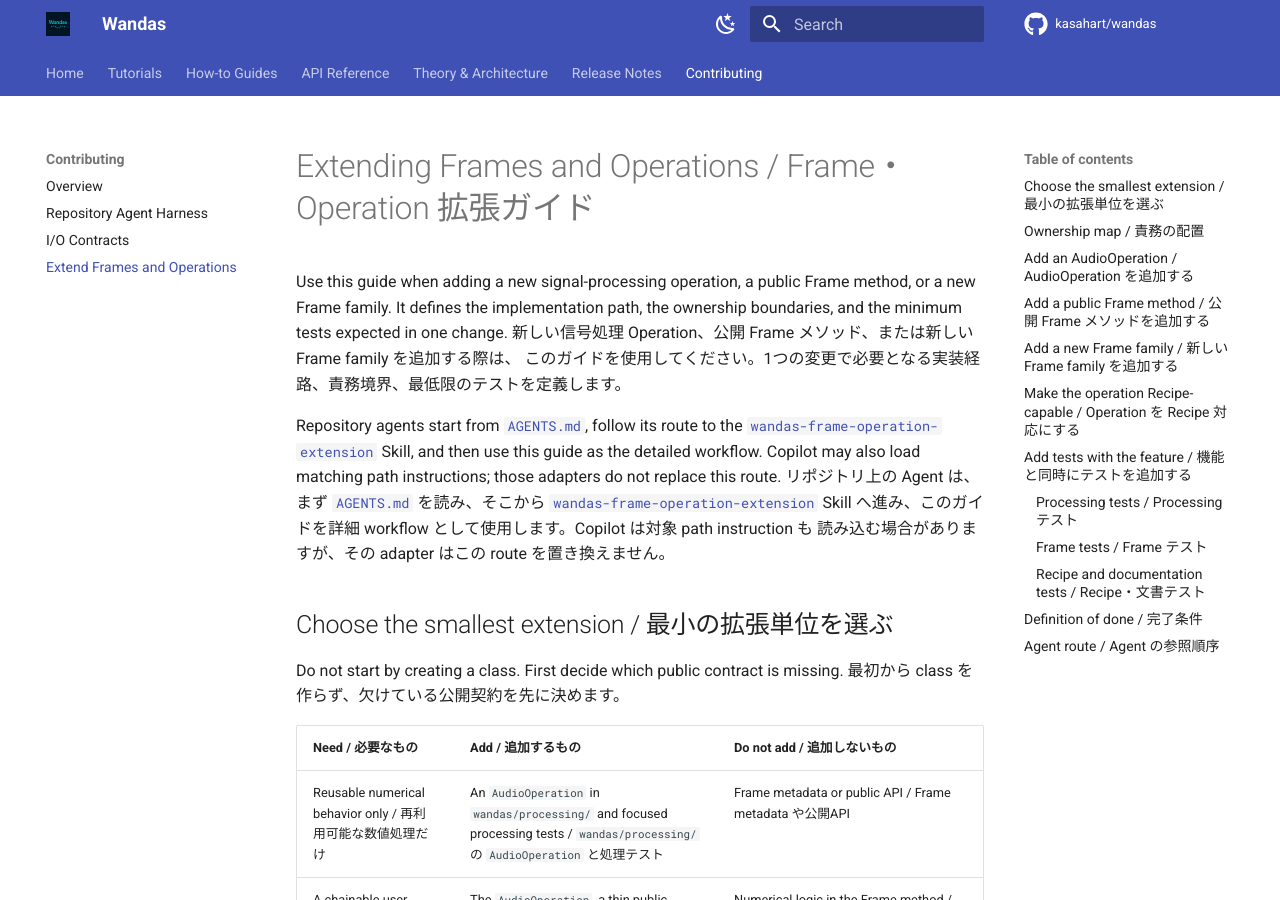
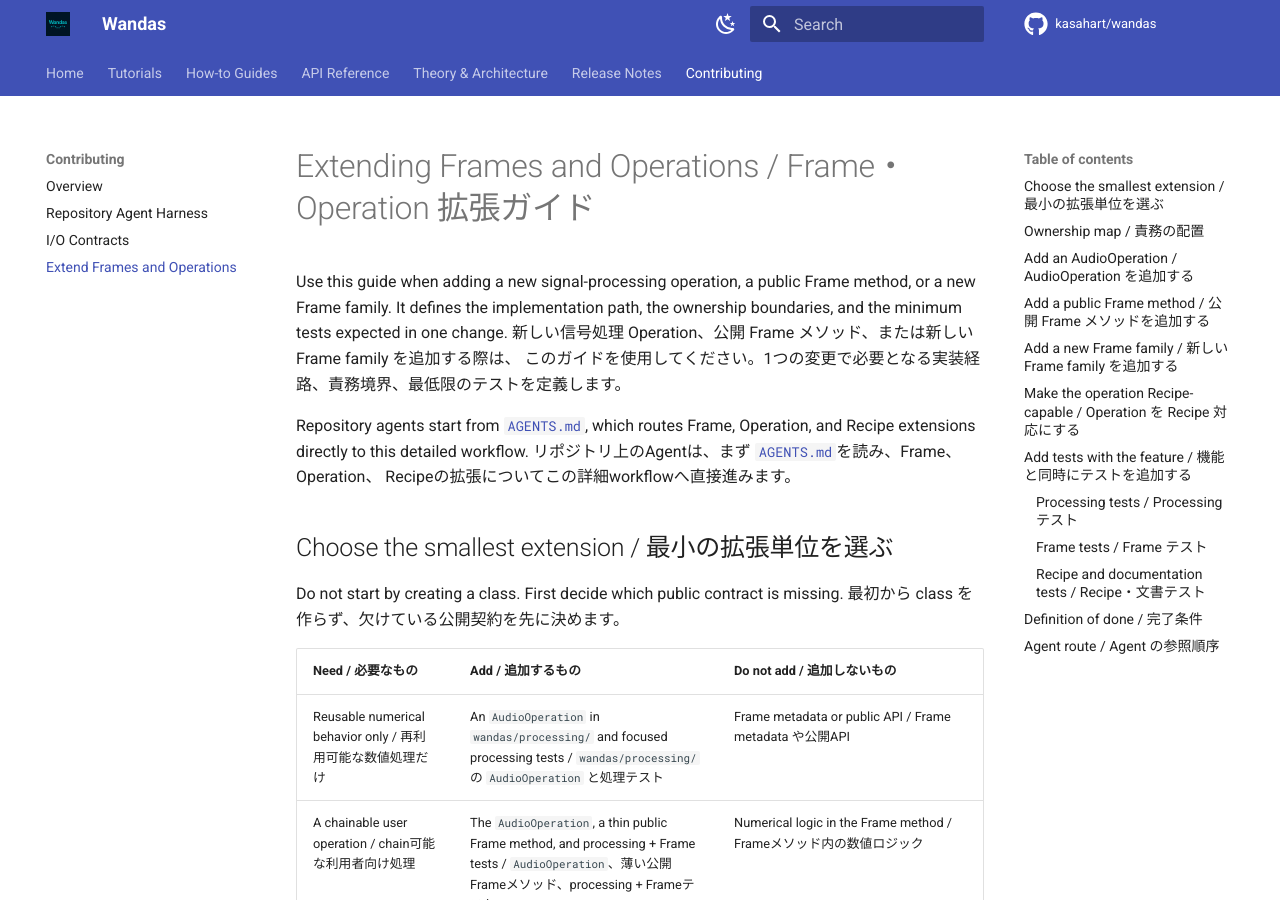
Before and after one commit to kasahart/wandas, an MkDocs documentation site: the page built from docs/src/contributing/frame-operation-extensions.md, in a window 1280 px wide and 900 px high. Built offline with MkDocs 1.6.1 and Material for MkDocs 9.7.7, drawn with Linux system fonts in a browser that asks for light colours; comment, search, counter and statistics services are not loaded.

Commit message:
docs: align frame extension route

```diff
--- a/docs/src/contributing/frame-operation-extensions.md
+++ b/docs/src/contributing/frame-operation-extensions.md
@@ -7,14 +7,11 @@ boundaries, and the minimum tests expected in one change.
 このガイドを使用してください。1つの変更で必要となる実装経路、責務境界、最低限のテストを定義します。
 
 Repository agents start from
-[`AGENTS.md`](https://github.com/kasahart/wandas/blob/main/AGENTS.md), follow its route to the
-[`wandas-frame-operation-extension`](https://github.com/kasahart/wandas/blob/main/.agents/skills/wandas-frame-operation-extension/SKILL.md)
-Skill, and then use this guide as the detailed workflow. Copilot may also load
-matching path instructions; those adapters do not replace this route.
-リポジトリ上の Agent は、まず [`AGENTS.md`](https://github.com/kasahart/wandas/blob/main/AGENTS.md) を読み、そこから
-[`wandas-frame-operation-extension`](https://github.com/kasahart/wandas/blob/main/.agents/skills/wandas-frame-operation-extension/SKILL.md)
-Skill へ進み、このガイドを詳細 workflow として使用します。Copilot は対象 path instruction も
-読み込む場合がありますが、その adapter はこの route を置き換えません。
+[`AGENTS.md`](https://github.com/kasahart/wandas/blob/main/AGENTS.md), which routes
+Frame, Operation, and Recipe extensions directly to this detailed workflow.
+リポジトリ上のAgentは、まず
+[`AGENTS.md`](https://github.com/kasahart/wandas/blob/main/AGENTS.md)を読み、Frame、Operation、
+Recipeの拡張についてこの詳細workflowへ直接進みます。
 
 ## Choose the smallest extension / 最小の拡張単位を選ぶ
 
```
